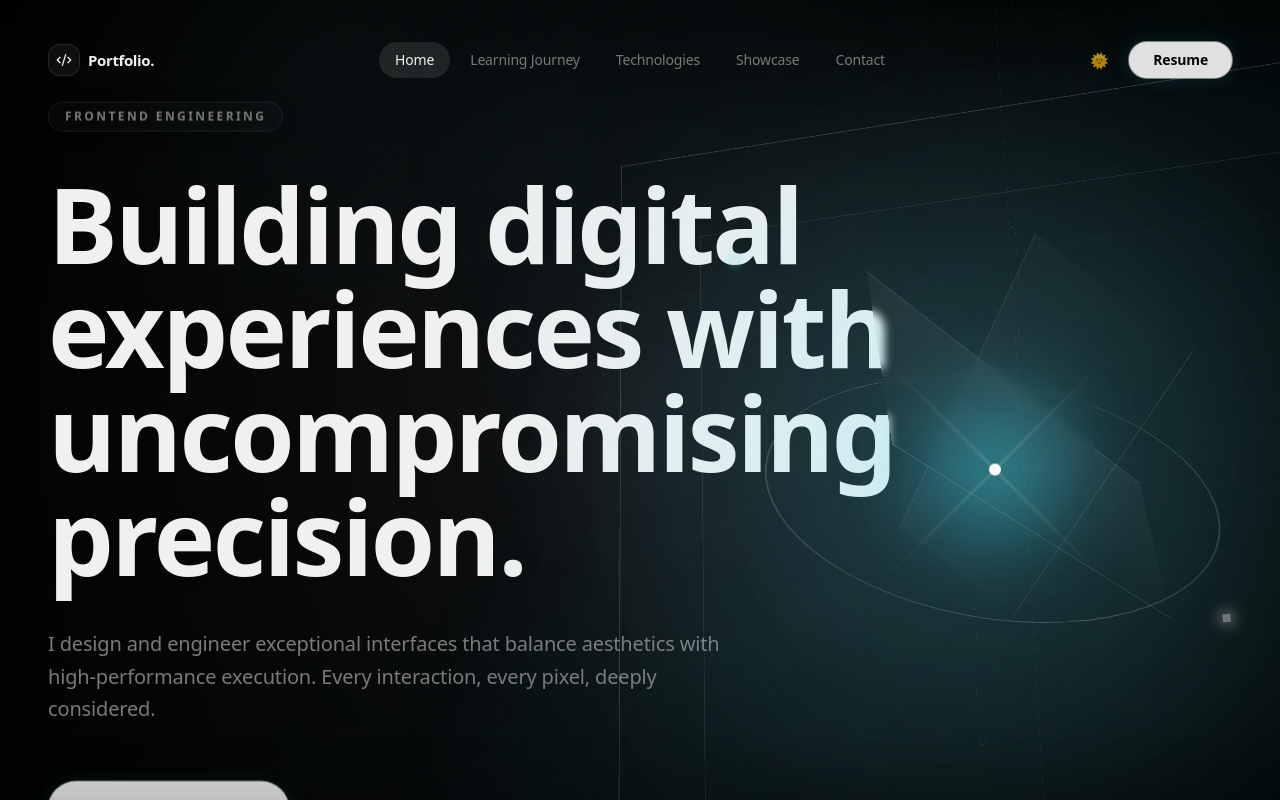
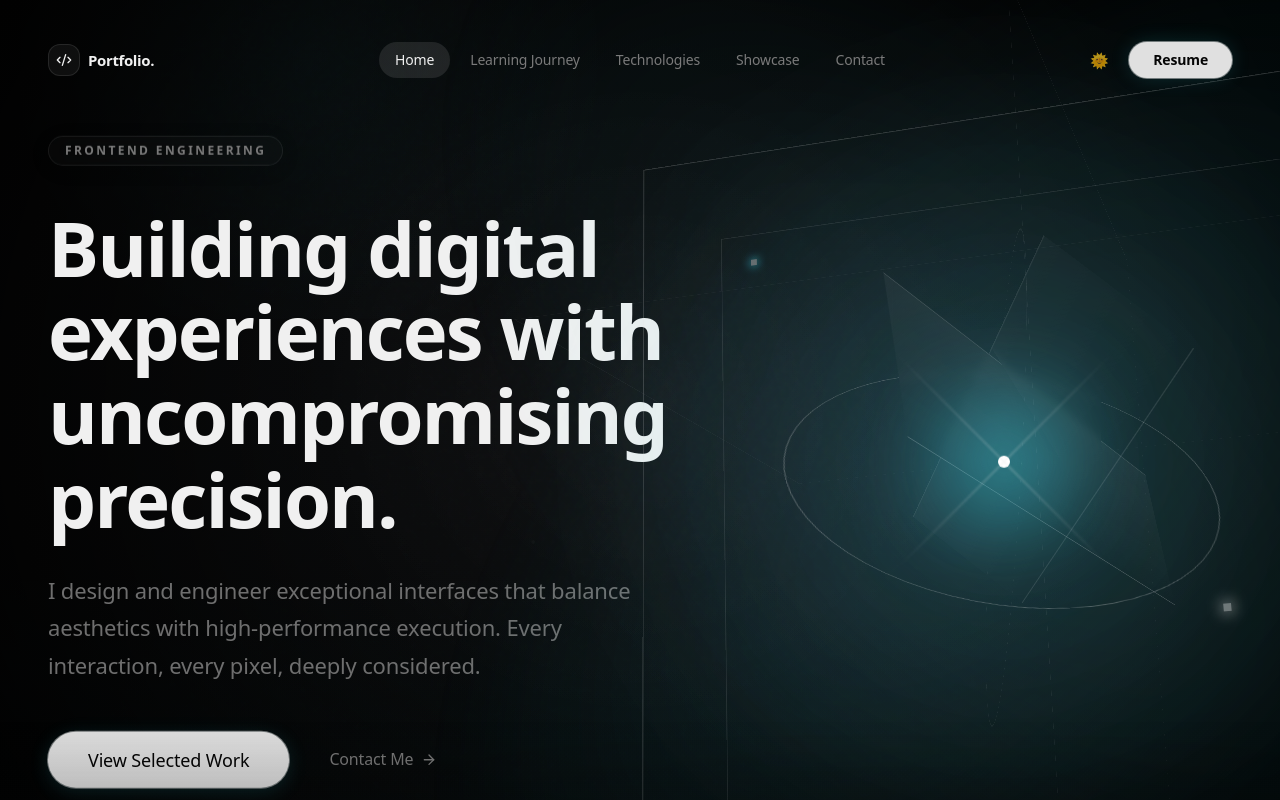
Before and after one commit to vatsalsukhadiya21/Rushyblock, a Next.js app: page / in a window 1280 px wide. Shown: the top 800 px of the page. Built offline with nearby package versions, Linux system fonts and the light colour scheme.

Commit message:
home page text reduced

```diff
--- a/src/app/page.tsx
+++ b/src/app/page.tsx
@@ -41,14 +41,14 @@ export default function Home() {
           <ParallaxLayer offset={15} className="z-10 relative w-full">
             <motion.div
               style={{ opacity: heroOpacity, y: heroY }}
-              className="grid grid-cols-1 lg:grid-cols-12 gap-12 lg:gap-8 items-center w-full"
+              className="grid grid-cols-1 lg:grid-cols-12 gap-12 lg:gap-16 items-center w-full"
             >
 
               <motion.div
                 variants={containerVariants}
                 initial="initial"
                 animate="animate"
-                className="lg:col-span-7 flex flex-col items-start w-full"
+                className="lg:col-span-7 flex flex-col items-start w-full lg:pr-8"
               >
                 <motion.div variants={itemVariants} className="mb-10 inline-flex items-center justify-center px-4 py-1.5 rounded-full border border-white/[0.08] bg-white/[0.02] backdrop-blur-md shadow-[0_4px_20px_rgba(0,0,0,0.1)]">
                   <span className="text-xs font-semibold text-muted-foreground uppercase tracking-[0.2em]">
@@ -58,7 +58,7 @@ export default function Home() {
 
                 <motion.h1
                   variants={itemVariants}
-                  className="text-5xl md:text-7xl lg:text-[6.5rem] font-bold tracking-tight font-heading mb-10 leading-[1]"
+                  className="text-5xl md:text-6xl lg:text-[76px] font-bold tracking-tight font-heading mb-8 leading-[1.1]"
                 >
                   Building digital <br className="hidden md:block" />
                   experiences with <br className="hidden md:block" />
@@ -67,7 +67,7 @@ export default function Home() {
 
                 <motion.p
                   variants={itemVariants}
-                  className="text-lg md:text-xl text-muted-foreground mb-14 max-w-2xl leading-relaxed"
+                  className="text-lg md:text-xl lg:text-[22px] text-muted-foreground/90 mb-12 max-w-2xl leading-[1.7] font-light"
                 >
                   I design and engineer exceptional interfaces that balance aesthetics with high-performance execution. Every interaction, every pixel, deeply considered.
                 </motion.p>
```
